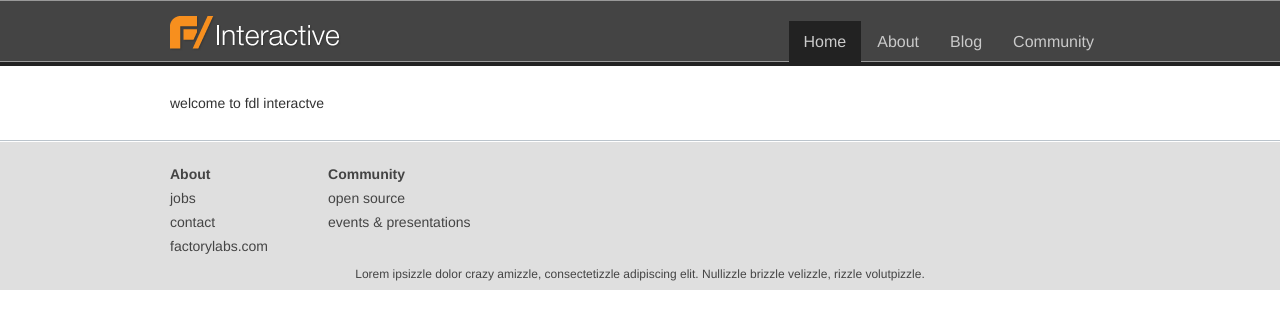
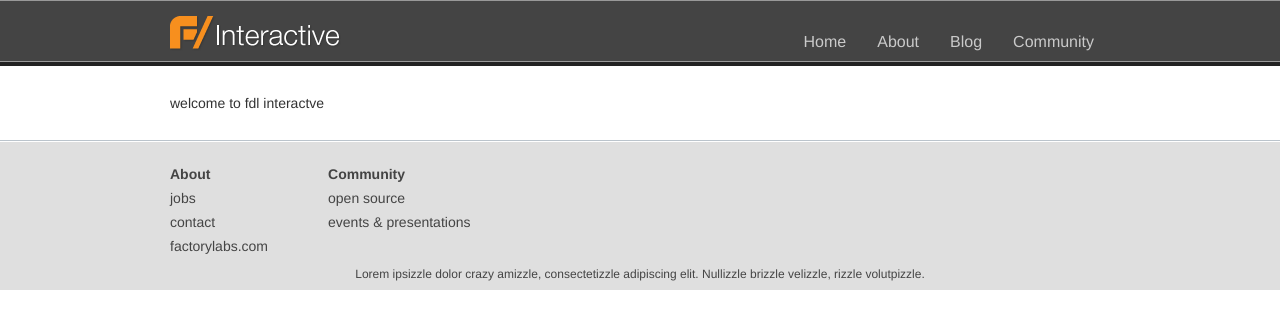
Before and after one commit to factorylabs/factorylabs.github.com, a Jekyll site: the page built from index.html, in a window 1280 px wide. Shown: the top 329 px of the page. Built offline with Jekyll 4.4.1, drawn with Linux system fonts in a browser that asks for light colours.

Commit message:
add current state to top nav links

```diff
--- a/_layouts/default.html
+++ b/_layouts/default.html
@@ -10,10 +10,10 @@
       <div class="inner">
         <h1>f/ interactive</h1>
         <ul>
-          <li class="current"><a href="#">Home</a></li>
-          <li><a href="#">About</a></li>
-          <li><a href="#">Blog</a></li>
-          <li><a href="#">Community</a></li>
+          <li class="{% if page.section == 'home' %}current{% endif %}"><a href="/">Home</a></li>
+          <li class="{% if page.section == 'about' %}current{% endif %}"><a href="#">About</a></li>
+          <li class="{% if page.section == 'blog' %}current{% endif %}"><a href="#">Blog</a></li>
+          <li class="{% if page.section == 'community' %}current{% endif %}"><a href="#">Community</a></li>
         </ul>
       </div>
     </div>
```
